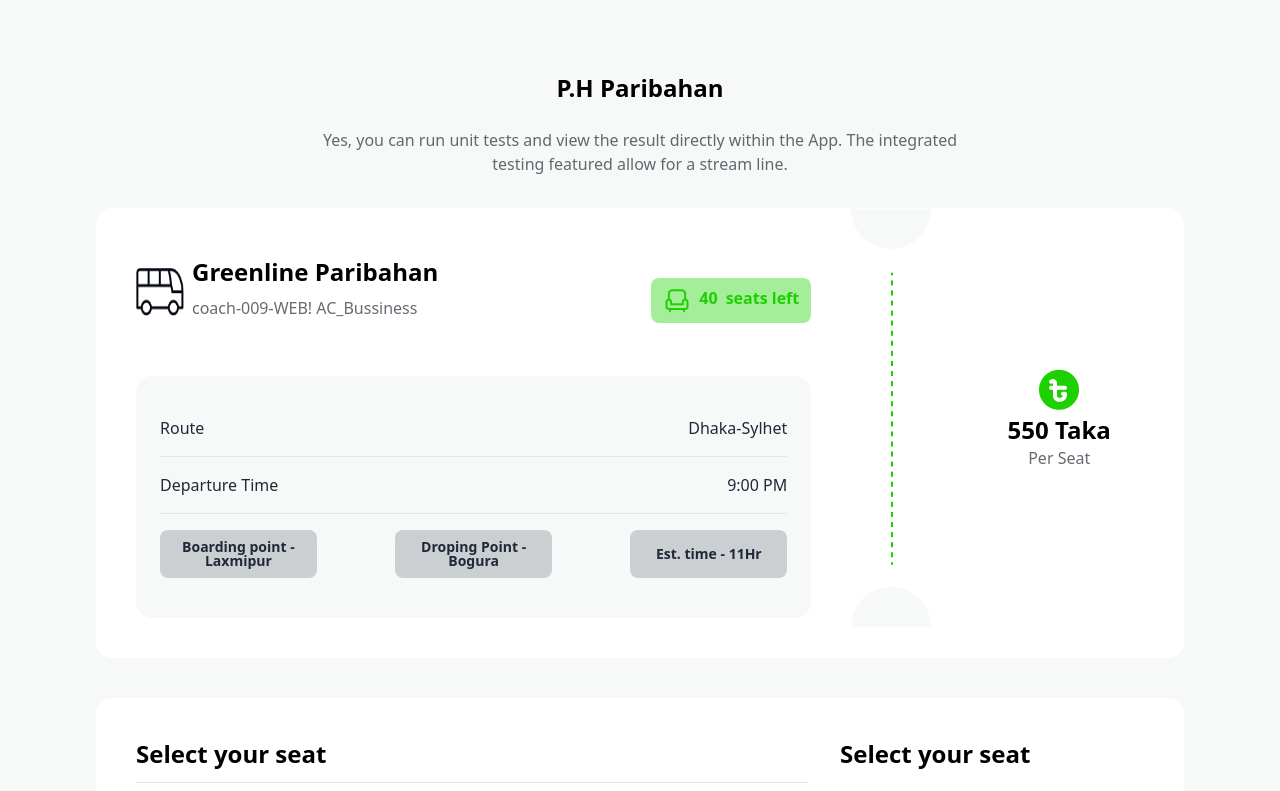
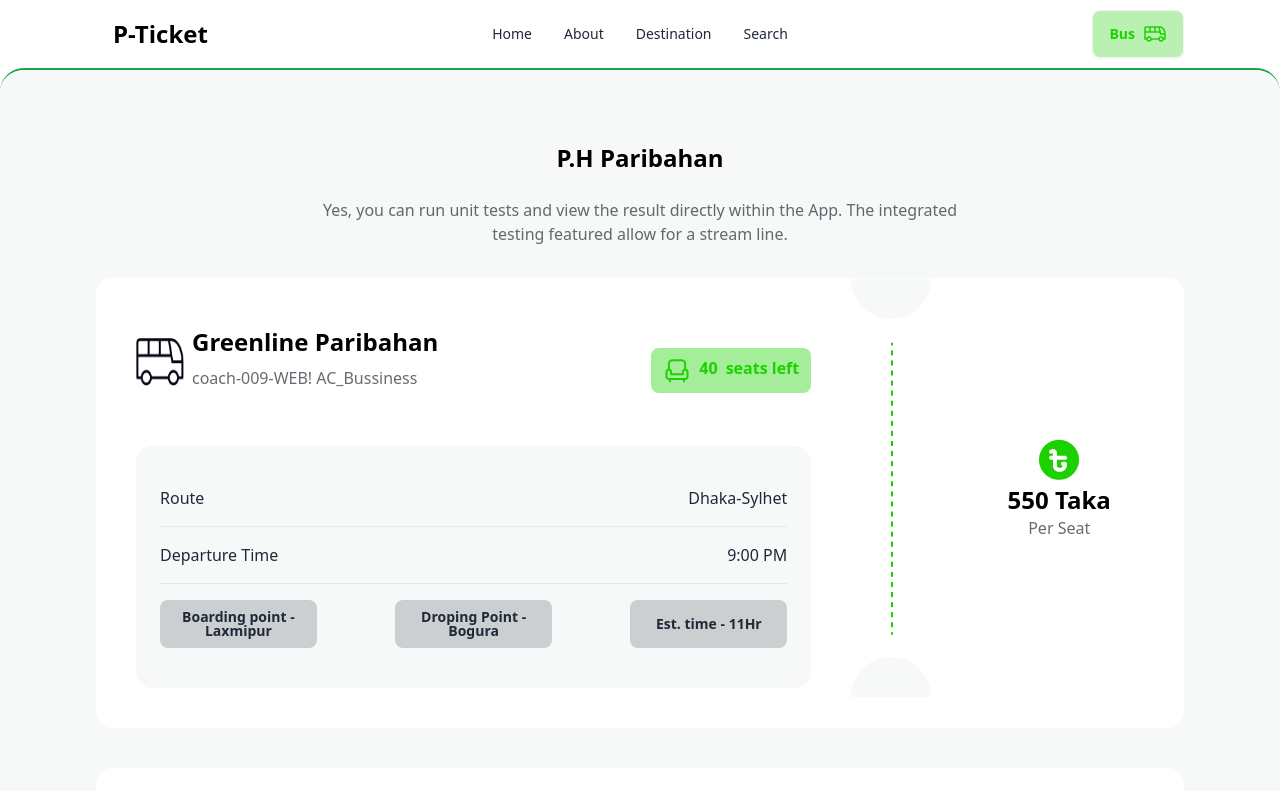
Before and after one commit to Tomalkhan55/Assignment-5, a plain HTML site: page index.html in a window 1280 px wide. Shown: the top 791 px of the page. Drawn offline with nearby package versions, Linux system fonts and the light colour scheme.

Commit message:
navber section added

```diff
--- a/index.html
+++ b/index.html
@@ -14,11 +14,44 @@
 
 <body>
     <header>
+        <!-- navbar section -->
+        <div class="navbar bg-base-100 px-24">
+            <div class="navbar-start">
+                <div class="dropdown">
+                    <div tabindex="0" role="button" class="btn btn-ghost lg:hidden">
+                        <svg xmlns="http://www.w3.org/2000/svg" class="h-5 w-5" fill="none" viewBox="0 0 24 24"
+                            stroke="currentColor">
+                            <path stroke-linecap="round" stroke-linejoin="round" stroke-width="2"
+                                d="M4 6h16M4 12h8m-8 6h16" />
+                        </svg>
+                    </div>
+                    <ul tabindex="0"
+                        class="menu menu-sm dropdown-content mt-3 z-[1] p-2 shadow bg-base-100 rounded-box w-52">
+                        <li><a>Home</a></li>
+                        <li><a>About</a></li>
+                        <li><a>Destination</a></li>
+                        <li><a>Search</a></li>
+                    </ul>
+                </div>
+                <a class="btn btn-ghost text-2xl text-black font-bold">P-Ticket</a>
+            </div>
+            <div class="navbar-center hidden lg:flex">
+                <ul class="menu menu-horizontal px-1">
+                    <li><a>Home</a></li>
+                    <li><a>About</a></li>
+                    <li><a>Destination</a></li>
+                    <li><a>Search</a></li>
+                </ul>
+            </div>
+            <div class="navbar-end">
+                <a class="btn bg-[#1DD1004D] text-[#1DD100] font-bold px-4">Bus <img src="images/bus-icon.png" alt=""></a>
 
+            </div>
+        </div>
     </header>
-    <main>
+    <main class="border-y-2	border-green-600 rounded-3xl">
         <!-- ticket booking container -->
-        <section class="bg-[#F7F8F8]">
+        <section class="bg-[#F7F8F8] rounded-3xl">
             <!-- ticket details container -->
             <div>
                 <!-- ticket details description -->
@@ -217,7 +250,8 @@
             <div class="flex justify-between items-end mb-4">
                 <div class="">
                     <h4 class="text-white text-2xl font-bold">P-Ticket</h4>
-                    <p class="text-[#ffffff66]">p-ticket is a digital platform to make your <br> daily commuting better</p>
+                    <p class="text-[#ffffff66]">p-ticket is a digital platform to make your <br> daily commuting better
+                    </p>
                 </div>
                 <div>
                     <p class="text-[#ffffff] text-lg text-center">Download Our App</p>
```
